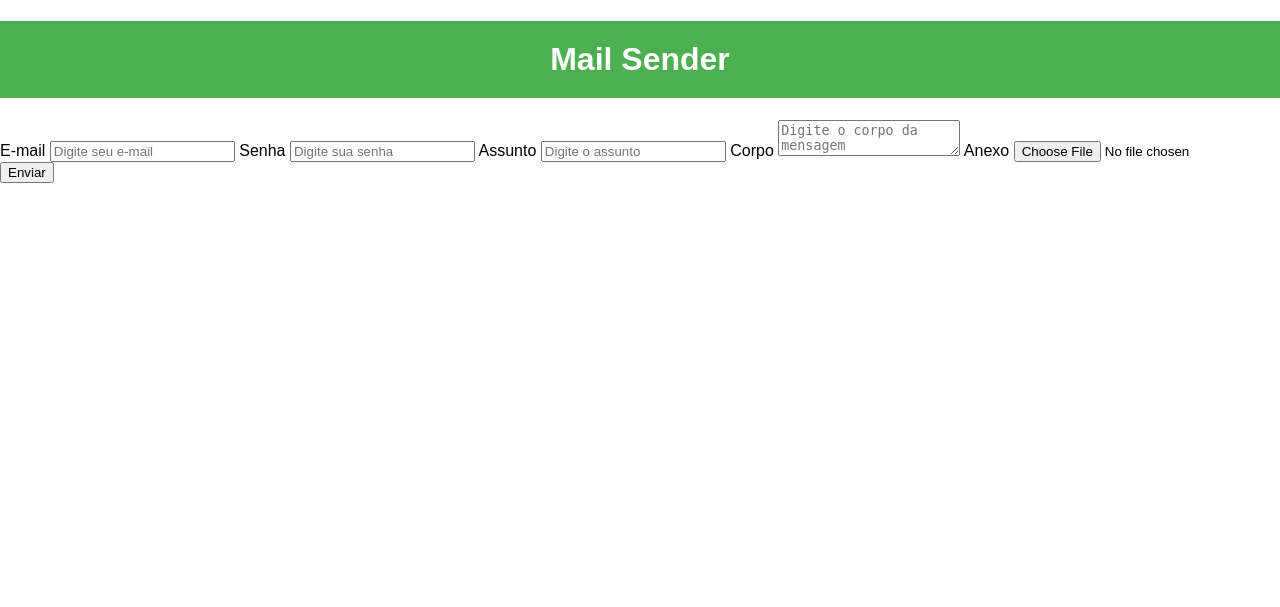
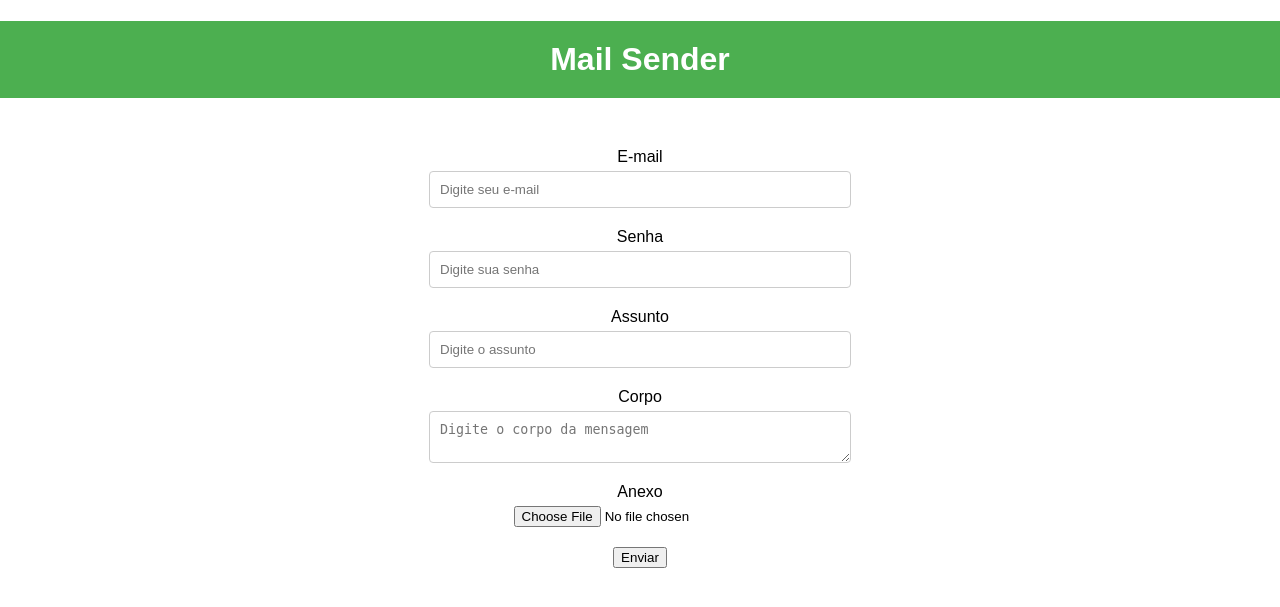
Before and after one commit to 0thigs/Mailer_Send, a Flask app: page / in a window 1280 px wide. Shown: the top 607 px of the page. Run offline with Flask 3, Linux system fonts and the light colour scheme.

Commit message:
Update: Style Form

```diff
--- a/src/static/styles.css
+++ b/src/static/styles.css
@@ -10,3 +10,29 @@ body {
     padding: 20px;
     text-align: center;
   }
+
+  form {
+    display: flex;
+    flex-direction: column;
+    align-items: center;
+    max-width: 400px;
+    margin: 50px auto;
+  }
+
+  label {
+    margin-bottom: 5px;
+  }
+
+  input[type="text"],
+  input[type="password"],
+  textarea {
+    width: 100%;
+    padding: 10px;
+    margin-bottom: 20px;
+    border: 1px solid #ccc;
+    border-radius: 4px;
+  }
+
+  input[type="file"] {
+    margin-bottom: 20px;
+  }
```
